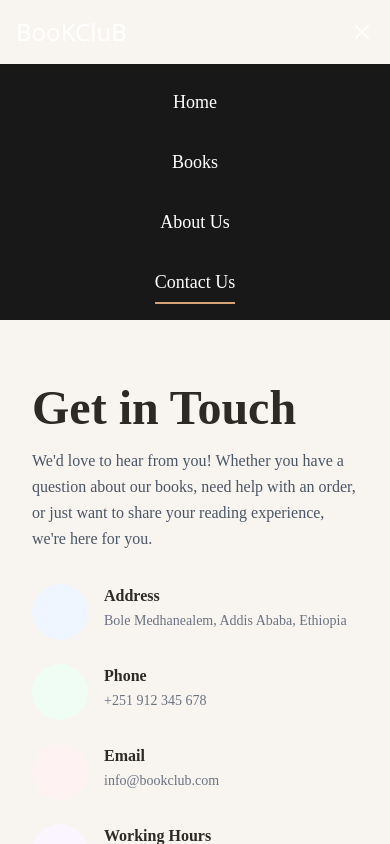
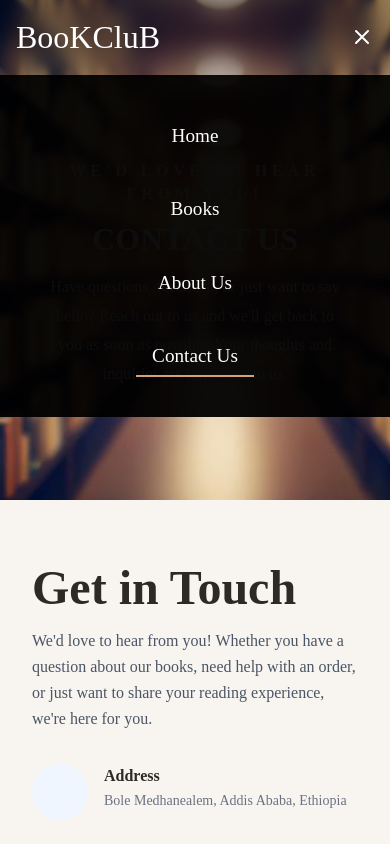
Before and after one commit to EkramJemalH/Book_Club_02, a Next.js app: page /contact in a window 390 px wide. Both pictures are taken after a click on the button "Toggle menu". Shown: the top 844 px of the page. Built offline with nearby package versions, Linux system fonts and the light colour scheme; some icons are missing; a web font is replaced by a local one.

Commit message:
fixed the humburger icon on the mobile responsive

```diff
--- a/app/(routes)/books/page.tsx
+++ b/app/(routes)/books/page.tsx
@@ -1,5 +1,7 @@
 import BooksPage from '@/app/components/books/page'
+import globalStyles from '@/app/globals.css'
 
 export default function BooksRoutePage() {
+
   return <BooksPage />
 }
--- a/app/(routes)/contact/page.tsx
+++ b/app/(routes)/contact/page.tsx
@@ -1,12 +1,17 @@
-import Header from '@/app/components/layout/Header'
 import Footer from '@/app/components/layout/Footer'
+import ContactHero from '@/app/components/contact/ContactHero'
 import ContactInfo from '@/app/components/contact/ContactInfo'
 import ContactForm from '@/app/components/contact/ContactForm'
 
 export default function ContactRoutePage() {
   return (
     <main>
-      <Header />
+      <ContactHero
+        title="CONTACT US"
+        subtitle="We'd love to hear from you!"
+        description="Have questions, feedback, or just want to say hello? Reach out to us and we'll get back to you as soon as possible. Your thoughts and inquiries are important to us."
+        backgroundImage="/images/contact_background.jpg"
+      />
       <section className="py-16 px-8 bg-book-cream">
         <div className="max-w-7xl mx-auto grid gap-10 lg:grid-cols-[1fr_1.1fr] items-start">
           <ContactInfo />
--- a/app/components/about/page.tsx
+++ b/app/components/about/page.tsx
@@ -1,4 +1,3 @@
-import Header from '@/app/components/layout/Header'
 import Footer from '@/app/components/layout/Footer'
 import AboutHero from '@/app/components/about/AboutHero'
 import AboutStory from '@/app/components/about/AboutStory'
--- a/app/components/books/BookHero.tsx
+++ b/app/components/books/BookHero.tsx
@@ -23,9 +23,9 @@ export default function BookHero({
 
   return (
     <>
-     {/* Header inside hero */}
-      <div className="absolute top-0 left-0 right-0 z-20"> <Header /> </div>
-
+      <div className="absolute top-0 left-0 right-0 z-20">
+        <Header />
+      </div>
       <section
         className="book-hero relative flex min-h-[420px] items-center justify-center overflow-hidden"
         style={heroStyle}
--- a/app/components/books/page.tsx
+++ b/app/components/books/page.tsx
@@ -4,7 +4,6 @@ import { useState, useEffect } from 'react'
 import SearchFilter from './SearchFilter'
 import { Book } from '@/app/types'
 import { getAllBooks } from '@/app/services/bookApi'
-import Header from '@/app/components/layout/Header'
 import BookHero from '@/app/components/books/BookHero'
 import Footer from '@/app/components/layout/Footer'
 
--- a/app/components/contact/ContactHero.tsx
+++ b/app/components/contact/ContactHero.tsx
@@ -22,17 +22,17 @@ export default function ContactHero({
     backgroundRepeat: "no-repeat",
     backgroundColor: "#2d2a24",
   }
-  {/* Header */}
-<div className="relative z-20">
-        <Header />
-      </div>
+
   return (
     <section
       className="contact-hero relative flex min-h-[420px] items-center justify-center overflow-hidden"
       style={heroStyle}
     >
+      <div className="absolute inset-x-0 top-0 z-20 bg-black/30 backdrop-blur-md">
+        <Header />
+      </div>
       <div className="absolute inset-0 bg-book-dark/60" />
-      <div className="relative z-10 px-8 py-20 text-center">
+      <div className="relative z-10 px-8 py-20 pt-28 text-center">
         <p className="text-sm font-semibold uppercase tracking-[0.3em] text-book-gold">
           {subtitle}
         </p>
--- a/app/components/contact/page.tsx
+++ b/app/components/contact/page.tsx
@@ -1,4 +1,3 @@
-import Header from '@/app/components/layout/Header'
 import ContactHero from '@/app/components/contact/ContactHero'
 import ContactInfo from '@/app/components/contact/ContactInfo'
 import ContactForm from '@/app/components/contact/ContactForm'
--- a/app/components/layout/Header.tsx
+++ b/app/components/layout/Header.tsx
@@ -1,8 +1,8 @@
 'use client'
 
 import Link from 'next/link'
+import { useState, useEffect } from 'react'
 import { usePathname } from 'next/navigation'
-import { useState } from 'react'
 
 const navLinks = [
   { href: '/', label: 'Home' },
@@ -14,6 +14,34 @@ const navLinks = [
 export default function Header() {
   const pathname = usePathname()
   const [isMenuOpen, setIsMenuOpen] = useState(false)
+
+  // Close menu when route changes
+  useEffect(() => {
+    setIsMenuOpen(false)
+  }, [pathname])
+
+  // Prevent body scroll when menu is open
+  useEffect(() => {
+    if (isMenuOpen) {
+      document.body.style.overflow = 'hidden'
+    } else {
+      document.body.style.overflow = ''
+    }
+    return () => {
+      document.body.style.overflow = ''
+    }
+  }, [isMenuOpen])
+
+  // Close menu on escape key
+  useEffect(() => {
+    const handleEscape = (e: KeyboardEvent) => {
+      if (e.key === 'Escape') {
+        setIsMenuOpen(false)
+      }
+    }
+    window.addEventListener('keydown', handleEscape)
+    return () => window.removeEventListener('keydown', handleEscape)
+  }, [])
 
   return (
     <header className="relative z-50">
@@ -27,9 +55,11 @@ export default function Header() {
 
         {/* Mobile Menu Button */}
         <button
-          className="sm:hidden text-white focus:outline-none"
+          type="button"
+          className="sm:hidden text-white focus:outline-none z-50"
           onClick={() => setIsMenuOpen(!isMenuOpen)}
           aria-label="Toggle menu"
+          aria-expanded={isMenuOpen}
         >
           <svg
             className="w-6 h-6"
@@ -74,17 +104,20 @@ export default function Header() {
 
       {/* Mobile Navigation */}
       <div
-        className={`sm:hidden bg-black/90 backdrop-blur-md transition-all duration-300 overflow-hidden ${
-          isMenuOpen ? 'max-h-96 py-4' : 'max-h-0'
+        className={`sm:hidden absolute inset-x-0 top-full bg-black/95 backdrop-blur-md overflow-hidden transition-all duration-300 ease-in-out ${
+          isMenuOpen
+            ? 'max-h-[calc(100vh-72px)] opacity-100'
+            : 'max-h-0 opacity-0 pointer-events-none'
         }`}
+        style={{ zIndex: 40 }}
       >
-        <ul className="flex flex-col items-center gap-4 m-0 p-0 list-none">
+        <ul className="flex flex-col items-center justify-center gap-8 m-0 p-0 list-none py-10">
           {navLinks.map((link) => (
             <li key={link.href}>
               <Link
                 href={link.href}
-                className={`nav-link text-white text-lg ${
-                  pathname === link.href ? 'active' : ''
+                className={`nav-link text-white text-2xl hover:text-book-gold transition-colors duration-300 ${
+                  pathname === link.href ? 'active text-book-gold' : ''
                 }`}
                 onClick={() => setIsMenuOpen(false)}
               >
--- a/app/globals.css
+++ b/app/globals.css
@@ -1,7 +1,7 @@
 @import url('https://fonts.googleapis.com/css2?family=Griffy&family=Libertinus+Serif:ital,wght@0,400;0,600;0,700;1,400;1,600;1,700&display=swap');
 @import 'tailwindcss';
 
-@theme {
+:root {
   /* Custom Colors */
   --color-book-gold: #D3A376;
   --color-book-dark: #2d2a24;
@@ -129,6 +129,7 @@
     line-height: 1.3;
     min-height: 2.6rem;
     display: -webkit-box;
+    line-clamp: 2;
     -webkit-line-clamp: 2;
     -webkit-box-orient: vertical;
     overflow: hidden;
@@ -146,6 +147,7 @@
     line-height: 1.5;
     flex: 1;
     display: -webkit-box;
+    line-clamp: 3;
     -webkit-line-clamp: 3;
     -webkit-box-orient: vertical;
     overflow: hidden;
@@ -1064,6 +1066,7 @@
   line-height: 1.3;
   min-height: 2.6rem;
   display: -webkit-box;
+  line-clamp: 2;
   -webkit-line-clamp: 2;
   -webkit-box-orient: vertical;
   overflow: hidden;
@@ -1098,6 +1101,7 @@
   line-height: 1.5;
   flex: 1;
   display: -webkit-box;
+  line-clamp: 3;
   -webkit-line-clamp: 3;
   -webkit-box-orient: vertical;
   overflow: hidden;
@@ -1318,3 +1322,53 @@
   color: #888;
   font-size: 1rem;
 }
+/* Add these to your existing styles */
+
+/* Fix for mobile menu */
+@media (max-width: 640px) {
+  .nav-link {
+    font-size: 1.2rem;
+    padding: 0.5rem 1rem;
+  }
+
+  /* Ensure menu covers full screen */
+  .fixed {
+    position: fixed;
+  }
+
+  /* Prevent body scroll when menu is open */
+  .no-scroll {
+    overflow: hidden;
+  }
+}
+
+/* Hamburger button hover effect */
+button svg {
+  transition: transform 0.3s ease;
+}
+
+button:hover svg {
+  transform: scale(1.1);
+}
+
+/* Mobile menu link hover effect */
+.mobile-nav-link {
+  position: relative;
+}
+
+.mobile-nav-link::after {
+  content: '';
+  position: absolute;
+  bottom: -5px;
+  left: 50%;
+  width: 0;
+  height: 2px;
+  background: #D3A376;
+  transition: all 0.3s ease;
+  transform: translateX(-50%);
+}
+
+.mobile-nav-link:hover::after,
+.mobile-nav-link.active::after {
+  width: 100%;
+}
```
